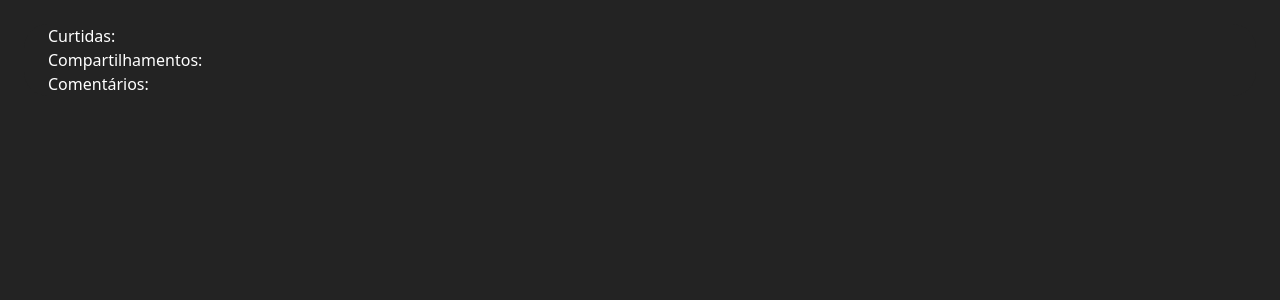
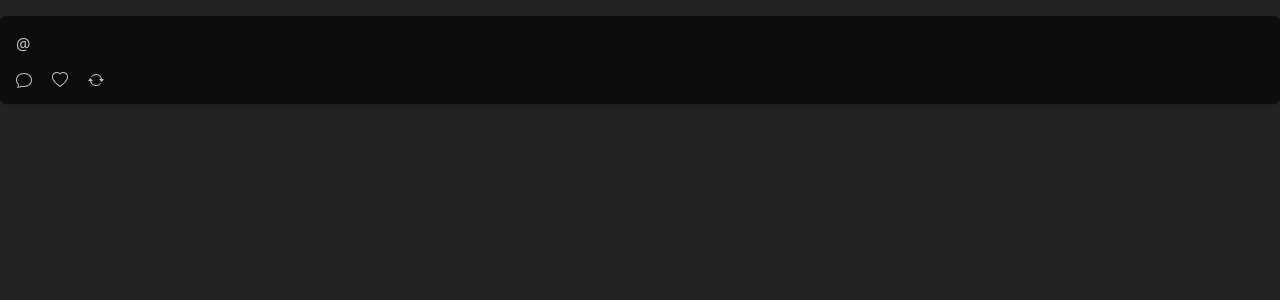
Before and after one commit to mauFade/revo-ui, a Next.js app: page /feed/components/Post in a window 1280 px wide. Shown: the top 300 px of the page. Built offline with nearby package versions, Linux system fonts and the light colour scheme.

Commit message:
refactor: refactor feed

```diff
--- a/src/commons/components/modules/Header/index.tsx
+++ b/src/commons/components/modules/Header/index.tsx
@@ -8,7 +8,7 @@ import { IoHomeOutline } from "react-icons/io5";
 
 const Header: FC = () => {
   return (
-    <header className="container mx-auto bg-themeGrey p-4 h-14flex justify-between items-center fixed">
+    <header className="container bg-themeGrey p-4 h-14 w-full flex justify-between items-center fixed border border-red-500 mb-5">
       <nav className="space-x-4 flex items-center">
         <Link
           href="/feed"
--- a/src/pages/feed/components/Post/index.tsx
+++ b/src/pages/feed/components/Post/index.tsx
@@ -1,7 +1,9 @@
-import { FC } from "react";
+import { FC, useState } from "react";
+import { BsArrowRepeat, BsChat, BsHeart, BsHeartFill } from "react-icons/bs";
 
 interface PostInterface {
-  title: string;
+  // title: string;
+  username: string;
   body: string;
   likes: number;
   shares: number;
@@ -9,13 +11,44 @@ interface PostInterface {
 }
 
 const Post: FC<PostInterface> = (props) => {
+  const [clicked, setClicked] = useState<boolean>(false);
+
   return (
-    <div className="bg-themeGrey m-6 rounded-3xl  px-6">
-      <h1>{props.title}</h1>
-      <p>{props.body}</p>
-      <p>Curtidas: {props.likes}</p>
-      <p>Compartilhamentos: {props.shares}</p>
-      <p>Comentários: {props.comments}</p>
+    <div className="bg-themeBlack p-4 my-4 rounded-md shadow-md flex flex-col items-start">
+      <div className="flex items-center mb-2">
+        <p className="text-themeMetal">@{props.username}</p>
+      </div>
+      <p className="text-gray-300 text-lg max-w-prose">{props.body}</p>
+      <div className="flex mt-2">
+        <button
+          className="flex items-center mr-4"
+          onClick={() => console.log("comentei")}
+        >
+          <BsChat className="text-themeMetal mr-1" />
+          <span className="text-sm">{props.comments}</span>
+        </button>
+        <button
+          className="flex items-center mr-4"
+          onClick={() => {
+            setClicked(!clicked);
+            console.log("GOSTEI");
+          }}
+        >
+          {clicked ? (
+            <BsHeartFill className="text-themeRed mr-1" />
+          ) : (
+            <BsHeart className="text-themeMetal mr-1" />
+          )}
+          <span className="text-sm">{props.likes}</span>
+        </button>
+        <button
+          className="flex items-center"
+          onClick={() => console.log("compartilehi")}
+        >
+          <BsArrowRepeat className="text-themeMetal mr-1" />
+          <span className="text-sm">{props.shares}</span>
+        </button>
+      </div>
     </div>
   );
 };
--- a/src/pages/feed/index.tsx
+++ b/src/pages/feed/index.tsx
@@ -1,7 +1,5 @@
 import { HeadPage } from "@commons/components/modules/Head";
-import Header from "@commons/components/modules/Header";
 import { revoApi } from "@services/api/revoApi";
-import { useRouter } from "next/navigation";
 import { FC, FormEvent, useEffect, useState } from "react";
 import Post from "./components/Post";
 
@@ -18,6 +16,7 @@ interface PostInterface {
   updated_at: Date;
   created_at: Date;
 }
+
 const Feed: FC = () => {
   const [body, setBody] = useState<string>("");
   const [listChange, setListChange] = useState<boolean>(false);
@@ -39,63 +38,67 @@ const Feed: FC = () => {
   const handlePostSubmit = async (e: FormEvent<HTMLFormElement>) => {
     e.preventDefault();
 
-    await revoApi.createPost({
+    const response = await revoApi.createPost({
       body,
+      title: "um titulo",
     });
 
+    console.log(response);
+
+    setBody("");
     setListChange(!listChange);
   };
 
   return (
     <>
       <HeadPage title={`(${notifications}) Feed | Revo`} />
-      <div className="bg-themeBlack"></div>
-      <Header />
 
-      <div className="bg-themeBlack flex flex-row w-full justify-evenly h-full">
-        <div className="bg-themeGrey rounded-t-3xl w-1/4">ESQUERDA</div>
+      <div className="bg-themeGrey text-white p-4 h-screen flex flex-row">
+        <div className="w-72 mx-auto bg-themeBlack text-white rounded-md hidden lg:block">
+          <h2 className="text-xl font-bold mb-4">Nome do Usuário</h2>
+        </div>
 
-        <div className="h-full w-2/5 flex flex-col justify-center items-center">
-          <div className=" w-full bg-themeGrey">
-            <form onSubmit={handlePostSubmit}>
-              <input
-                type="text"
-                className="hover:outline-none focus:outline-none text-themeBlack font-semibold placeholder:text-themeBlack"
-                placeholder="Compartilhe alguma coisa..."
+        <div className="w-2/5 mx-auto">
+          <form
+            onSubmit={handlePostSubmit}
+            className="w-full mb-4 flex flex-row justify-center items-center"
+          >
+            <textarea
+              placeholder="O que está acontecendo?"
               value={body}
               onChange={(e) => setBody(e.target.value)}
+              className="w-full p-2 bg-themeBlack text-white rounded-md focus:outline-none max-h-20 min-h-12"
             />
             <button
               type="submit"
-                className="bg-themeRed w-72 disabled:bg-themeUnactiveRed hover:bg-themeDarkerRed transition-colors"
+              className="bg-themeRed text-white py-2 px-4 rounded-md h-12 ml-2 disabled:bg-themeUnactiveRed hover:bg-themeDarkerRed disabled:hover:cursor-not-allowed w-24 max-w-24"
               disabled={body === ""}
-                hidden={body === ""}
             >
-                Criar
+              Postar
             </button>
           </form>
-          </div>
 
-          <div className="h-px bg-themeMetal w-full my-7"></div>
-
-          <div className=" w-full bg-themeGrey rounded-t-3xl">
-            <ul>
+          <div className="w-full">
             {followingPosts.map((post) => (
-                <li key={post.id}>
               <Post
+                key={post.id}
                 body={post.body}
                 comments={post.comments}
                 likes={post.likes}
                 shares={post.shares}
-                    title={post.title}
+                username={post.user_id}
               />
-                </li>
             ))}
-            </ul>
           </div>
         </div>
 
-        <div className="bg-themeGrey rounded-t-3xl w-1/4">DIREITA</div>
+        <div className="w-72 mx-auto bg-themeBlack text-white rounded-md hidden lg:block">
+          <h2 className="text-xl font-bold mb-4">Notícias</h2>
+          <ul>
+            <li>Notícia 1</li>
+            <li>Notícia 2</li>
+          </ul>
+        </div>
       </div>
     </>
   );
--- a/src/services/api/dto/index.ts
+++ b/src/services/api/dto/index.ts
@@ -1,3 +1,4 @@
 export interface CreatePostInterface {
   body: string;
+  title: string;
 }
```
Lines whose indentation alone changed are shown as unchanged.
